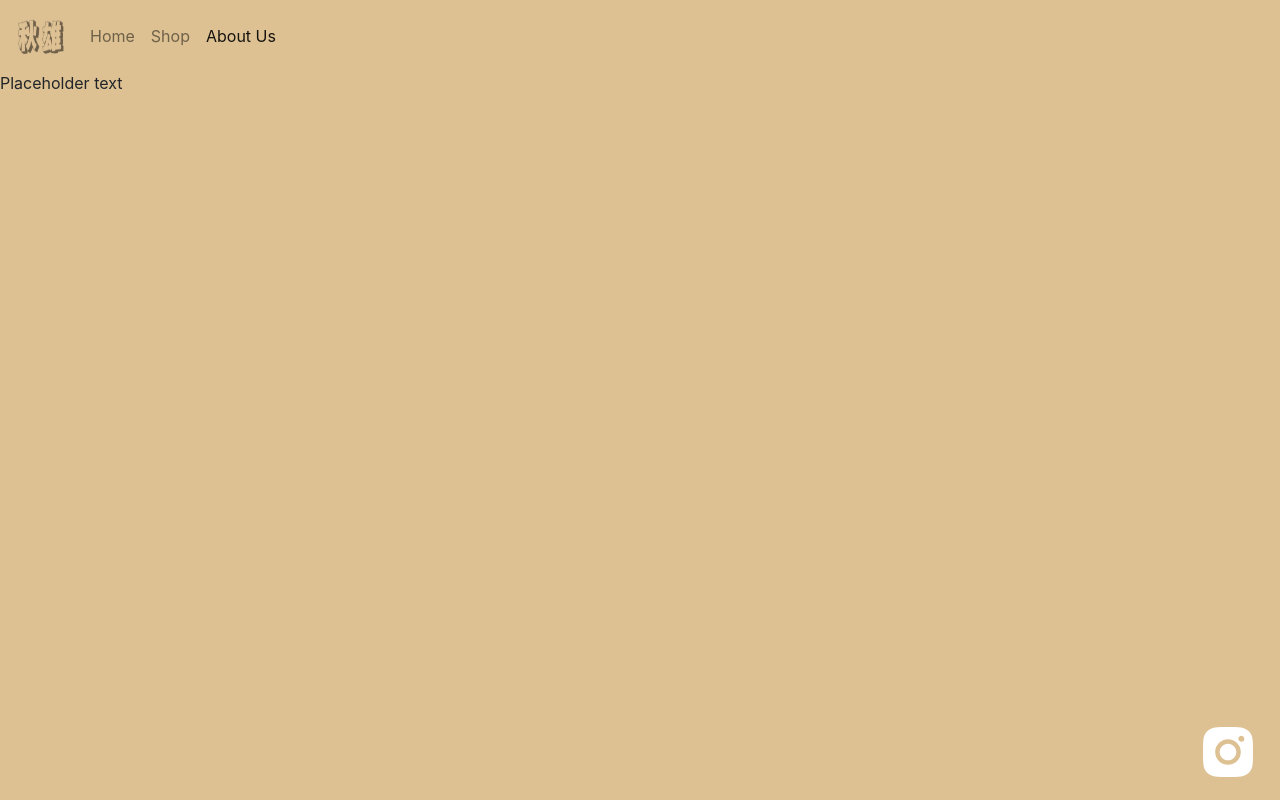
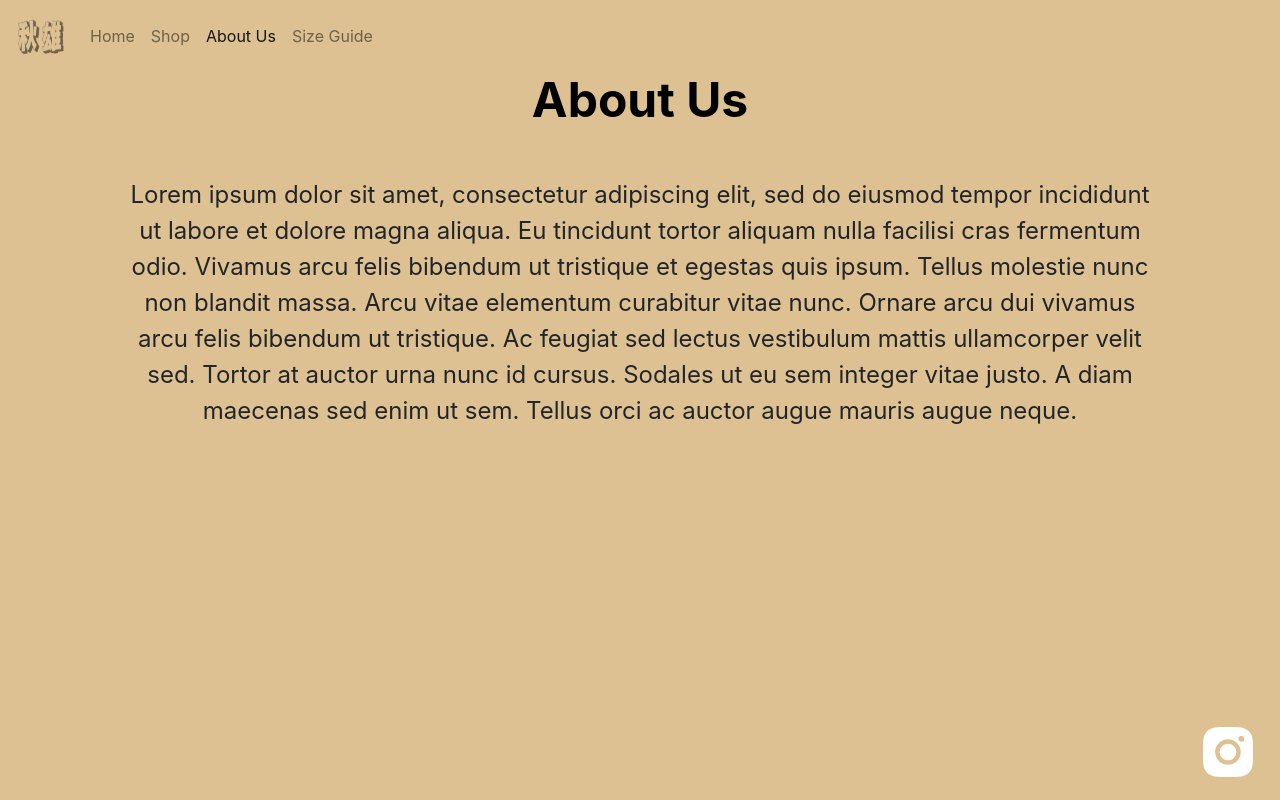
Before and after one commit to Tazmondo/akio-website, a React (Create React App) app in the folder akio-website/: page /about-us in a window 1280 px wide. Built offline with nearby package versions, Linux system fonts and the light colour scheme.

Commit message:
Created size guide page and added placeholder text to about us page. Increased vertical spacing between catalogue items in different rows.

```diff
--- a/akio-website/src/App.tsx
+++ b/akio-website/src/App.tsx
@@ -5,12 +5,11 @@ import {
     Routes,
     Link,
 } from "react-router-dom";
-
-
 import HomePage from './Components/home-page/HomePage';
 import ShopPage from "./Components/shop-page/ShopPage";
 import AboutPage from "./Components/about-page/AboutPage";
 import SocialMedia from "./Components/social-media/SocialMedia";
+import SizeGuide from './Components/size-guide/SizeGuide';
 
 
 
@@ -21,7 +20,8 @@ function App(): JSX.Element {
                 <Routes>
                     <Route path = "/" element = {<HomePage />} />
                     <Route path= "/shopping-page" element = {<ShopPage/>}/>
-                    <Route path="/about-us" element={<AboutPage/>}/>
+                    <Route path="/about-us" element = {<AboutPage/>}/>
+                    <Route path = '/sizes' element = {<SizeGuide />} />
                 </Routes>
             </div>
             <SocialMedia/>
--- /dev/null
+++ b/akio-website/src/Components/Globals.tsx
@@ -0,0 +1,6 @@
+class Globals{
+    static apiUrl : string = 'http://localhost:8080/';
+}
+
+
+export default Globals;
--- a/akio-website/src/Components/about-page/AboutPage.tsx
+++ b/akio-website/src/Components/about-page/AboutPage.tsx
@@ -5,9 +5,18 @@ function AboutPage(): JSX.Element {
     return (
         <div>
             <NavBar/>
-            <p>
-                Placeholder text
-            </p>
+
+            <div>
+                <h1 className = 'header-text text-center'>
+                    About Us
+                </h1>
+
+                <div className = 'description-wrapper  mt-5'>
+                    <p className = 'description-text text-center'>
+                        Lorem ipsum dolor sit amet, consectetur adipiscing elit, sed do eiusmod tempor incididunt ut labore et dolore magna aliqua. Eu tincidunt tortor aliquam nulla facilisi cras fermentum odio. Vivamus arcu felis bibendum ut tristique et egestas quis ipsum. Tellus molestie nunc non blandit massa. Arcu vitae elementum curabitur vitae nunc. Ornare arcu dui vivamus arcu felis bibendum ut tristique. Ac feugiat sed lectus vestibulum mattis ullamcorper velit sed. Tortor at auctor urna nunc id cursus. Sodales ut eu sem integer vitae justo. A diam maecenas sed enim ut sem. Tellus orci ac auctor augue mauris augue neque.
+                    </p>
+                </div>
+            </div>
         </div>
     )
 }
--- a/akio-website/src/Components/catalogue/Catalogue.tsx
+++ b/akio-website/src/Components/catalogue/Catalogue.tsx
@@ -16,7 +16,21 @@ const mockItems = [
         price: 321,
         stock: 7
     },
+    {
+        name: "Shirt Placeholder",
+        image: ShirtFront,
+        price: 321,
+        stock: 7
+    },
+    {
+        name: "Shirt Placeholder",
+        image: ShirtFront,
+        price: 321,
+        stock: 7
+    },
 ]
+
+
 
 function fetchInventory():  ItemProps[]{
     // Todo
@@ -37,7 +51,7 @@ function Catalogue(): JSX.Element {
             <div className="row">
                 {
                     items.map((item) => {
-                        return <div className=" col-sm-6 col-lg-4 col-xs-12 ">
+                        return <div className=" col-sm-6 col-lg-4 col-xs-12 mt-4">
                             <Item
                                 name={item.name}
                                 image={item.image}
--- a/akio-website/src/Components/navbar/NavBar.tsx
+++ b/akio-website/src/Components/navbar/NavBar.tsx
@@ -20,6 +20,7 @@ function NavBar(): JSX.Element {
                         <NavBarItem path = '/' name  = 'Home'/>
                         <NavBarItem path = '/shopping-page' name = 'Shop' />
                         <NavBarItem path = '/about-us' name = 'About Us' />
+                        <NavBarItem path = '/sizes' name = 'Size Guide' />
                     </ul>
                 </div>
             </nav>
--- /dev/null
+++ b/akio-website/src/Components/size-guide/SizeGuide.tsx
@@ -0,0 +1,16 @@
+import NavBar from "../navbar/NavBar";
+
+function SizeGuide() : JSX.Element{
+    return (
+        <div>
+            <NavBar />
+
+            <h1 className = 'header-text text-center'>
+                Size Guide
+            </h1>
+        </div>
+
+    );
+}
+
+export default SizeGuide;
--- a/akio-website/src/index.css
+++ b/akio-website/src/index.css
@@ -70,7 +70,7 @@ code {
   z-index: 1;
   position: absolute;
   top: 20%;
-  left: 10%;
+  left: 5%;
   color: #ddc192;
 }
 
@@ -83,3 +83,22 @@ code {
   font-size: 1.3em;
   color: white;
 }
+
+
+.header-text{
+  color: black;
+  font-size: 3em;
+  font-weight: bold;
+}
+
+
+.description-wrapper{
+  width: 80vw;
+  margin-left: 10vw;
+  align-self: center;
+}
+
+
+.description-text{
+  font-size: 1.5em;
+}
```
Also changed, not shown: akio-website/src/Components/request-handler/RequestHandler.tsx (added, +17 -0 lines).
